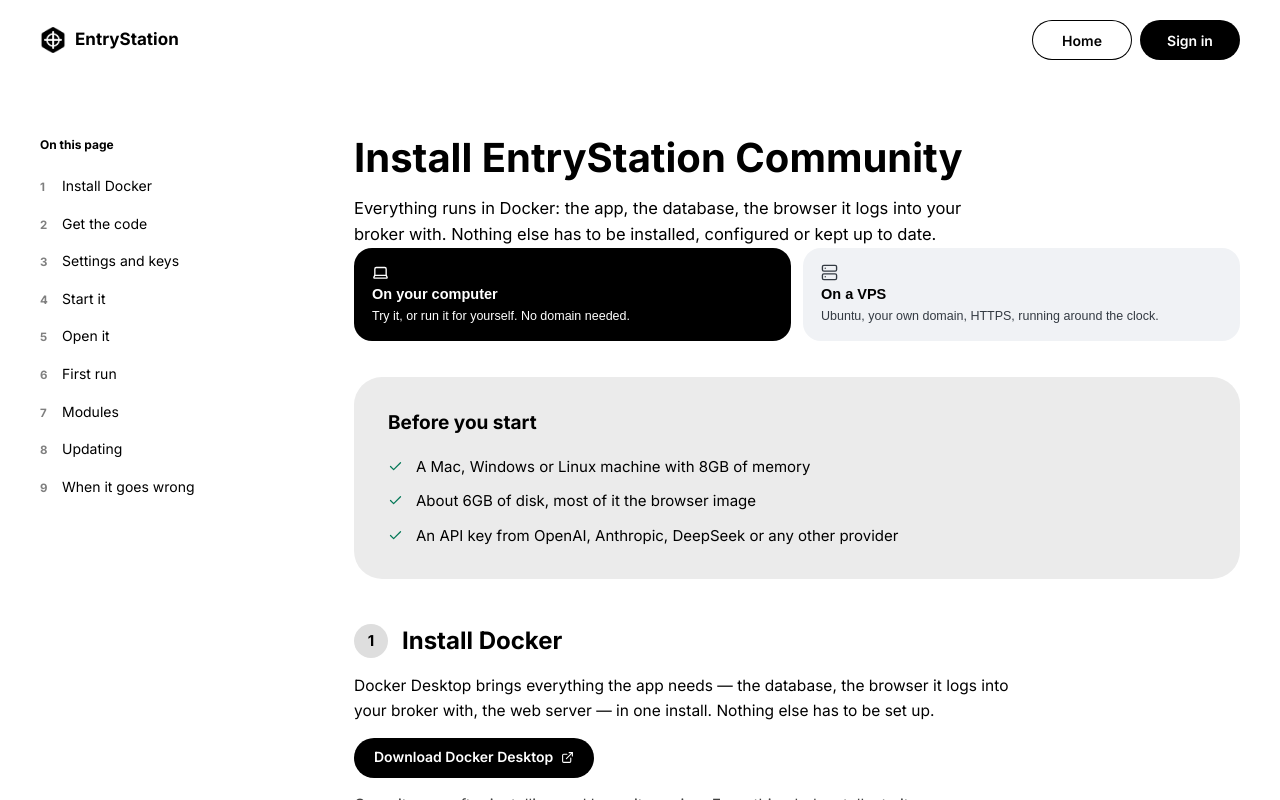
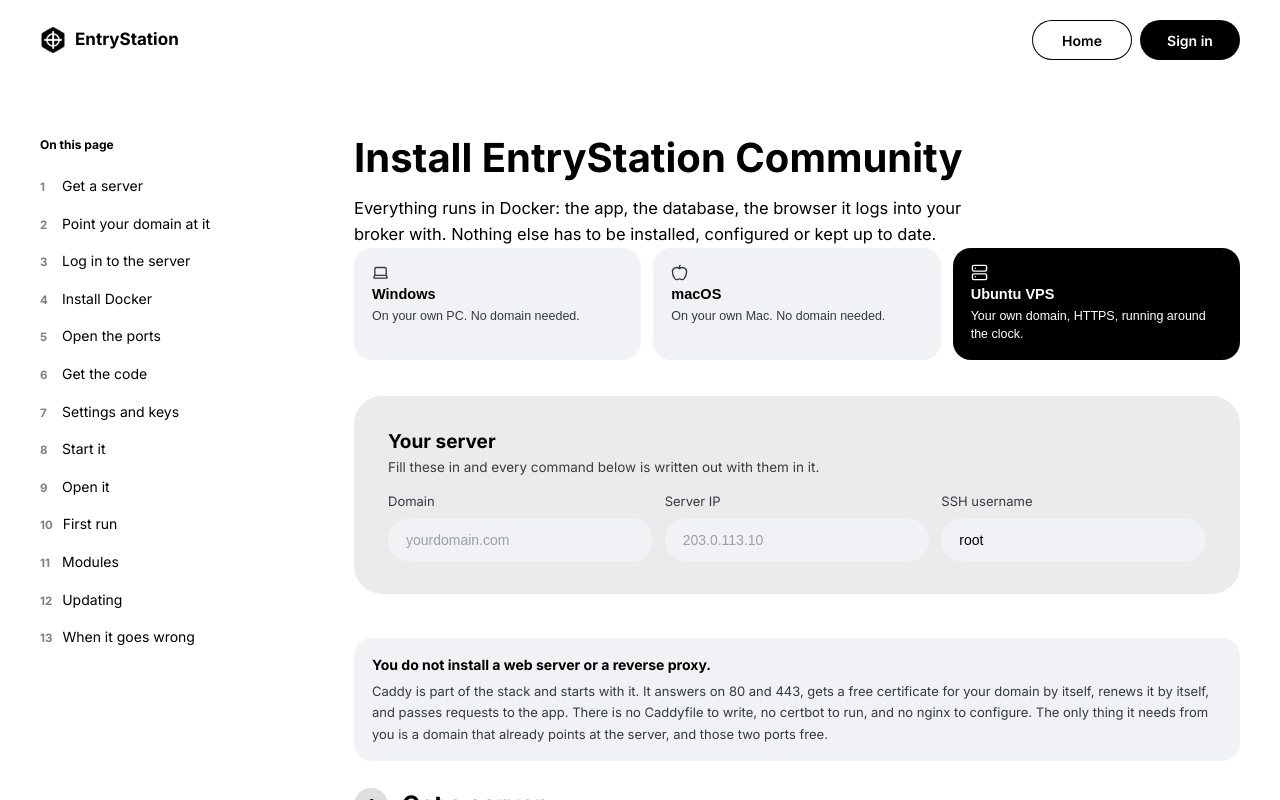
Before and after one commit to vestorfinance/arrissa-entry-station-ai-trading-app, a React (Vite) app in the folder frontend/: page /install in a window 1280 px wide. Built offline with nearby package versions, Linux system fonts and the light colour scheme; no server answers.

Commit message:
The install guide stops assuming Docker, a proxy, or a domain

```diff
--- a/frontend/src/pages/Install.jsx
+++ b/frontend/src/pages/Install.jsx
@@ -1,6 +1,6 @@
 import { useEffect, useMemo, useState } from 'react'
 import { Link } from 'react-router-dom'
-import { Check, Copy, AlertTriangle, Laptop, Server, ExternalLink } from 'lucide-react'
+import { Check, Copy, AlertTriangle, Laptop, Server, ExternalLink, Apple } from 'lucide-react'
 import * as api from '../services/api.js'
 
 // The Community installation guide.
@@ -20,27 +20,105 @@
 const REPO = 'https://github.com/vestorfinance/arrissa-entry-station-ai-trading-app.git'
 const DIR = '~/entrystation'
 
-const LOCAL = [
+// ── Windows ───────────────────────────────────────────────────────────────────
+const WINDOWS = [
   {
-    id: 'l-docker',
-    title: 'Install Docker',
-    body: 'Docker Desktop brings everything the app needs — the database, the browser it logs '
-        + 'into your broker with, the web server — in one install. Nothing else has to be set up.',
-    link: { label: 'Download Docker Desktop', url: 'https://www.docker.com/products/docker-desktop/' },
-    note: 'Open it once after installing and leave it running. Everything below talks to it.',
+    id: 'w-docker',
+    title: 'Install Docker Desktop',
+    body: 'Docker Desktop runs the whole stack: the app, its database, the web server, and the '
+        + 'browser it logs into your broker with. You install this one thing and nothing else.',
+    link: { label: 'Download Docker Desktop for Windows', url: 'https://www.docker.com/products/docker-desktop/' },
+    note: 'Windows 10 or 11, 64-bit. The installer turns on WSL 2 for you. If it complains about '
+        + 'virtualisation, it needs to be enabled in your BIOS — restart, enter setup, and look '
+        + 'for Intel VT-x or AMD-V.',
+    warn: 'Restart the machine after installing, then open Docker Desktop once and wait for the '
+        + 'whale icon to stop animating. Nothing below works until it says Engine running.',
   },
   {
-    id: 'l-code',
+    id: 'w-check',
+    title: 'Check it works',
+    body: 'In PowerShell. Both lines should print a version. If they do not, Docker Desktop is '
+        + 'not running yet.',
+    code: 'docker --version\ndocker compose version',
+  },
+  {
+    id: 'w-code',
     title: 'Get the code',
-    body: 'One clone. This is the public edition: core, the free modules, and the store client '
-        + 'that fetches anything you buy.',
+    body: 'Git for Windows if you do not have it, then one clone. This is the public edition: '
+        + 'core, the free modules, and the store client that fetches anything you buy.',
+    link: { label: 'Download Git for Windows', url: 'https://git-scm.com/download/win' },
+    code: `git clone ${REPO} $env:USERPROFILE\\entrystation
+cd $env:USERPROFILE\\entrystation`,
+  },
+  {
+    id: 'w-env',
+    title: 'Settings and keys',
+    body: 'Three secrets, generated on your machine and never leaving it. Run this in PowerShell '
+        + 'from the folder you just cloned into.',
+    code: `Copy-Item .env.docker.example .env
+
+$fernet = python -c "import base64,os; print(base64.urlsafe_b64encode(os.urandom(32)).decode())"
+$jwt    = python -c "import secrets; print(secrets.token_urlsafe(48))"
+$dbpass = python -c "import secrets; print(secrets.token_urlsafe(24))"
+
+Add-Content .env "DOMAIN=:80"
+Add-Content .env "FERNET_KEY=$fernet"
+Add-Content .env "JWT_SECRET=$jwt"
+Add-Content .env "DB_PASSWORD=$dbpass"`,
+    note: 'No Python? Install it from python.org, or open .env in Notepad and paste any three '
+        + 'long random strings of your own. They only have to be secret, not special.',
+    warn: 'Back up .env. Losing FERNET_KEY makes every stored broker session and API key '
+        + 'permanently unreadable. There is no recovery, by design.',
+  },
+  {
+    id: 'w-run',
+    title: 'Start it',
+    body: 'The first build takes several minutes, most of it downloading the browser. After that '
+        + 'it starts in seconds.',
+    code: 'docker compose up -d --build\ndocker compose logs -f app',
+    note: 'Wait for "Application startup complete", then press Ctrl-C. That stops watching the '
+        + 'logs, not the app.',
+  },
+  {
+    id: 'w-open',
+    title: 'Open it',
+    body: 'Go to http://localhost. The first account you create is the owner, and registration '
+        + 'closes behind it: a Community instance is single-user, so nobody can sign up on your '
+        + 'machine afterwards.',
+  },
+]
+
+// ── macOS ─────────────────────────────────────────────────────────────────────
+const MACOS = [
+  {
+    id: 'm-docker',
+    title: 'Install Docker Desktop',
+    body: 'Docker Desktop runs the whole stack: the app, its database, the web server, and the '
+        + 'browser it logs into your broker with. You install this one thing and nothing else.',
+    link: { label: 'Download Docker Desktop for Mac', url: 'https://www.docker.com/products/docker-desktop/' },
+    note: 'Pick the right build. Apple menu → About This Mac: if it says Apple M1/M2/M3/M4, take '
+        + 'Apple Silicon; if it says Intel, take Intel. The wrong one will not run.',
+    warn: 'Open Docker Desktop once after installing and leave it running. Nothing below works '
+        + 'until the whale icon in the menu bar stops animating.',
+  },
+  {
+    id: 'm-check',
+    title: 'Check it works',
+    body: 'In Terminal. Both lines should print a version.',
+    code: 'docker --version\ndocker compose version',
+  },
+  {
+    id: 'm-code',
+    title: 'Get the code',
+    body: 'macOS asks to install the developer tools the first time you run git. Say yes; it is a '
+        + 'one-time prompt.',
     code: `git clone ${REPO} ${DIR}\ncd ${DIR}`,
   },
   {
-    id: 'l-env',
+    id: 'm-env',
     title: 'Settings and keys',
-    body: 'Three secrets, generated on your machine and never leaving it, written into .env '
-        + 'along with the two settings a local install needs.',
+    body: 'Three secrets, generated on your machine and never leaving it. Paste the whole block '
+        + 'at once — it is one command.',
     code: `cp .env.docker.example .env
 
 cat >> .env <<EOF
@@ -50,35 +128,54 @@
 JWT_SECRET=$(python3 -c "import secrets; print(secrets.token_urlsafe(48))")
 DB_PASSWORD=$(python3 -c "import secrets; print(secrets.token_urlsafe(24))")
 EOF`,
-    note: 'DOCKER_PLATFORM=linux/arm64 is for Apple Silicon. On an Intel Mac, Windows or Linux, '
-        + 'delete that line.',
+    note: 'The DOCKER_PLATFORM line is for Apple Silicon. On an Intel Mac, delete it.',
     warn: 'Back up .env. Losing FERNET_KEY makes every stored broker session and API key '
         + 'permanently unreadable. There is no recovery, by design.',
   },
   {
-    id: 'l-run',
+    id: 'm-run',
     title: 'Start it',
-    body: 'The first build takes a few minutes, most of it pulling the browser. After that it is '
-        + 'seconds.',
-    code: `docker compose up -d --build\ndocker compose logs -f app`,
+    body: 'The first build takes several minutes, most of it downloading the browser. After that '
+        + 'it starts in seconds.',
+    code: 'docker compose up -d --build\ndocker compose logs -f app',
     note: 'Wait for "Application startup complete", then press Ctrl-C. That stops watching the '
         + 'logs, not the app.',
   },
   {
-    id: 'l-open',
+    id: 'm-open',
     title: 'Open it',
     body: 'Go to http://localhost. The first account you create is the owner, and registration '
         + 'closes behind it: a Community instance is single-user, so nobody can sign up on your '
-        + 'box afterwards.',
+        + 'machine afterwards.',
   },
 ]
 
 const TROUBLE = [
   {
-    q: 'The page does not load at all',
-    a: 'Check all three containers are up with `docker compose ps`. If caddy keeps restarting it '
-       + 'is usually the certificate: the domain has to resolve to this server, and ports 80 and '
-       + '443 have to be open, before one can be issued.',
+    q: 'docker: command not found',
+    a: 'Docker Desktop is installed but not running, or the terminal was open before you '
+       + 'installed it. Start Docker Desktop, wait for the whale to stop animating, then close '
+       + 'and reopen your terminal. On a server, log out and back in after the usermod line.',
+  },
+  {
+    q: 'Port 80 is already allocated',
+    a: 'Something else on the machine is already serving the web. On a server that is usually '
+       + 'Apache or nginx: `sudo systemctl disable --now apache2 nginx`. On Windows it is often '
+       + 'IIS or Skype. Nothing else may hold 80 or 443, because that is where the certificate '
+       + 'check and the site both arrive.',
+  },
+  {
+    q: 'The site will not load, or the certificate fails',
+    a: 'Three things in order. Does the domain point at the server — `dig +short yourdomain.com` '
+       + 'should print its IP. Are 80 and 443 open — `sudo ufw status`. And is it behind '
+       + 'Cloudflare with the orange cloud on? Turn it to DNS only for the first start, and if '
+       + 'you turn it back on set SSL/TLS to Full, never Flexible.',
+  },
+  {
+    q: 'It redirects forever, or says too many redirects',
+    a: 'Cloudflare SSL/TLS is set to Flexible. Flexible tells Cloudflare to talk to your server '
+       + 'over plain http while the app is redirecting everything to https, so the two send each '
+       + 'other in circles. Set it to Full.',
   },
   {
     q: 'Connecting a broker says the browser executable is missing',
@@ -176,7 +273,14 @@
 
 export default function Install() {
   const [cfg, setCfg] = useState(null)
-  const [where, setWhere] = useState('local')
+  // Default to what they are actually using. Asking somebody on a Mac to pick
+  // "macOS" from three buttons is a question with an answer already on screen.
+  const [where, setWhere] = useState(() => {
+    const p = (navigator.userAgent || '').toLowerCase()
+    if (p.includes('win')) return 'windows'
+    if (p.includes('mac')) return 'macos'
+    return 'vps'
+  })
   // What the VPS commands need, asked for once and written into every block.
   const [host, setHost] = useState('')
   const [user, setUser] = useState('root')
@@ -195,50 +299,78 @@
 
   const VPS = useMemo(() => [
     {
+      id: 'v-vps',
+      title: 'Get a server',
+      body: 'Any provider will do — Hetzner, DigitalOcean, Vultr, Contabo. Ask for Ubuntu 22.04 '
+          + 'or 24.04, 2 vCPU and 4GB of memory. When it is built you are given an IP address, a '
+          + 'username (usually root) and either a password or an SSH key.',
+      note: '4GB is not padding. The app logs into your broker with a real browser, and a browser '
+          + 'is the heaviest thing on the box.',
+    },
+    {
       id: 'v-dns',
-      title: 'Point your domain at the server',
-      body: `At your domain registrar, add an A record for ${D} pointing to ${H}. Do this first: `
-          + 'the certificate is issued by proving you control the domain, and that check happens '
-          + 'the moment the app starts.',
-      note: 'Give DNS a few minutes to propagate before the last step.',
+      title: 'Point your domain at it',
+      body: `Wherever you bought ${D}, find DNS settings and add one record: type A, name @ (or `
+          + `the subdomain you want), value ${H}. That is all a domain is here — a name that `
+          + 'answers with your server\u2019s address.',
+      code: `# from your own machine, check it took
+dig +short ${D}
+# should print ${H}`,
+      note: 'It can take a few minutes. Do this before starting the app: the HTTPS certificate is '
+          + 'issued by proving you control the domain, and that check happens against DNS the '
+          + 'moment the app first starts.',
+      warn: 'On Cloudflare, set the record to DNS only (grey cloud) for the first start. Orange '
+          + 'cloud proxies the certificate check and it can fail. Turn it on afterwards if you '
+          + 'want it, and set SSL/TLS to Full \u2014 Flexible causes an endless redirect loop.',
     },
     {
       id: 'v-ssh',
-      title: 'Connect to the server',
-      body: 'Everything from here runs on the server, not on your own machine.',
+      title: 'Log in to the server',
+      body: 'On Mac or Linux use Terminal. On Windows use PowerShell, which has ssh built in. '
+          + 'Everything after this runs on the server, not on your own machine.',
       code: `ssh ${U}@${H}`,
+      note: 'The first time it asks whether you trust the host. Type yes.',
     },
     {
       id: 'v-docker',
       title: 'Install Docker',
-      body: "Docker's own installer, the one their documentation gives. Compose comes with it.",
+      body: "Docker\u2019s own installer, which is the one their documentation gives. Compose "
+          + 'comes with it. The second and third lines let you run docker without typing sudo '
+          + 'every time.',
       code: `curl -fsSL https://get.docker.com | sudo sh
 sudo usermod -aG docker ${U}
-newgrp docker`,
-      note: 'The last two lines let you run docker without sudo. Skip them and every docker '
-          + 'command below needs sudo in front of it.',
+newgrp docker
+
+docker --version
+docker compose version`,
+      note: 'Both version lines should print. If they do not, log out and back in.',
     },
     {
       id: 'v-ports',
       title: 'Open the ports',
-      body: '80 and 443, plus the ssh you are already using. 80 is not optional: it is how the '
-          + 'certificate is issued, even though the app redirects to https afterwards.',
+      body: 'A firewall that lets in ssh, web traffic, and nothing else. Port 80 is not optional '
+          + 'even though the site ends up on https: it is how the certificate is issued.',
       code: `sudo ufw allow OpenSSH
 sudo ufw allow 80/tcp
 sudo ufw allow 443/tcp
-sudo ufw --force enable`,
+sudo ufw --force enable
+sudo ufw status`,
+      warn: 'Nothing else may already be using 80 or 443. If this server runs Apache, nginx or a '
+          + 'Caddy of its own, stop it first \u2014 `sudo systemctl disable --now apache2 nginx` '
+          + '\u2014 or the app cannot start and the error will only say the port is in use.',
     },
     {
       id: 'v-code',
       title: 'Get the code',
-      body: 'The same public edition as a local install.',
+      body: 'The same public edition as a local install: core, the free modules, and the store '
+          + 'client that fetches anything you buy.',
       code: `git clone ${REPO} ~/entrystation\ncd ~/entrystation`,
     },
     {
       id: 'v-env',
       title: 'Settings and keys',
-      body: 'Your domain goes in here, and the three secrets are generated on the server. Caddy '
-          + 'reads DOMAIN and gets a certificate for it on the first start.',
+      body: 'Your domain goes in here, and the three secrets are generated on the server. Paste '
+          + 'the whole block at once.',
       code: `cp .env.docker.example .env
 
 cat >> .env <<EOF
@@ -247,29 +379,36 @@
 FERNET_KEY=$(python3 -c "import base64,os; print(base64.urlsafe_b64encode(os.urandom(32)).decode())")
 JWT_SECRET=$(python3 -c "import secrets; print(secrets.token_urlsafe(48))")
 DB_PASSWORD=$(python3 -c "import secrets; print(secrets.token_urlsafe(24))")
-EOF`,
+EOF
+
+cat .env`,
       note: 'Leave DOCKER_PLATFORM empty on a server. It defaults to amd64, which is what '
           + 'Microsoft publishes Edge for, and Edge is what the broker login uses.',
-      warn: 'Back up .env somewhere that is not the server. Losing FERNET_KEY makes every stored '
-          + 'broker session and API key permanently unreadable.',
+      warn: 'Copy .env somewhere off the server. Losing FERNET_KEY makes every stored broker '
+          + 'session and API key permanently unreadable.',
     },
     {
       id: 'v-run',
       title: 'Start it',
-      body: 'The first build takes a few minutes. Watch the log until the certificate is issued.',
-      code: `docker compose up -d --build\ndocker compose logs -f`,
+      body: 'The first build takes several minutes, most of it downloading the browser. Watch the '
+          + 'log until Caddy says it has a certificate.',
+      code: 'docker compose up -d --build\ndocker compose logs -f',
+      note: 'Look for "certificate obtained successfully" and "Application startup complete". '
+          + 'Then press Ctrl-C, which stops watching the log rather than the app.',
     },
     {
       id: 'v-open',
       title: 'Open it',
       body: `Go to https://${D}. The first account you create is the owner, and registration `
-          + 'closes behind it.',
+          + 'closes behind it: a Community instance is single-user, so nobody can sign up on your '
+          + 'server afterwards.',
+      code: `docker compose ps   # all three should say running`,
     },
   ], [H, U, D])
 
-  const steps = where === 'local' ? LOCAL : VPS
+  const steps = where === 'windows' ? WINDOWS : where === 'macos' ? MACOS : VPS
   const after = steps.length
-  const dir = where === 'local' ? DIR : '~/entrystation'
+  const dir = where === 'windows' ? '$env:USERPROFILE\\entrystation' : '~/entrystation'
 
   return (
     <div className="home ins">
@@ -307,17 +446,23 @@
               certificate and no ssh, and pretending otherwise is what makes a
               download feel like a deployment. */}
           <div className="ins-where">
-            <button className={'ins-where-btn' + (where === 'local' ? ' ins-where-btn--on' : '')}
-                    onClick={() => setWhere('local')}>
+            <button className={'ins-where-btn' + (where === 'windows' ? ' ins-where-btn--on' : '')}
+                    onClick={() => setWhere('windows')}>
               <Laptop size={17} strokeWidth={1.9} />
-              <b>On your computer</b>
-              <span>Try it, or run it for yourself. No domain needed.</span>
+              <b>Windows</b>
+              <span>On your own PC. No domain needed.</span>
+            </button>
+            <button className={'ins-where-btn' + (where === 'macos' ? ' ins-where-btn--on' : '')}
+                    onClick={() => setWhere('macos')}>
+              <Apple size={17} strokeWidth={1.9} />
+              <b>macOS</b>
+              <span>On your own Mac. No domain needed.</span>
             </button>
             <button className={'ins-where-btn' + (where === 'vps' ? ' ins-where-btn--on' : '')}
                     onClick={() => setWhere('vps')}>
               <Server size={17} strokeWidth={1.9} />
-              <b>On a VPS</b>
-              <span>Ubuntu, your own domain, HTTPS, running around the clock.</span>
+              <b>Ubuntu VPS</b>
+              <span>Your own domain, HTTPS, running around the clock.</span>
             </button>
           </div>
 
@@ -349,10 +494,28 @@
             <div className="home-panel ins-pre">
               <h2>Before you start</h2>
               <ul className="home-ticks">
-                <li><Check size={15} /> A Mac, Windows or Linux machine with 8GB of memory</li>
-                <li><Check size={15} /> About 6GB of disk, most of it the browser image</li>
-                <li><Check size={15} /> An API key from OpenAI, Anthropic, DeepSeek or any other provider</li>
+                <li><Check size={15} /> {where === 'windows'
+                  ? 'Windows 10 or 11, 64-bit, with 8GB of memory'
+                  : 'macOS 13 or later, with 8GB of memory'}</li>
+                <li><Check size={15} /> About 6GB of free disk, most of it the browser</li>
+                <li><Check size={15} /> An API key from OpenAI, Anthropic, DeepSeek or any other
+                  provider. You can add it after installing.</li>
+                <li><Check size={15} /> No domain, no certificate, no server. It runs at
+                  http://localhost on this machine.</li>
               </ul>
+            </div>
+          )}
+
+          {where === 'vps' && (
+            <div className="ins-callout">
+              <b>You do not install a web server or a reverse proxy.</b>
+              <p>
+                Caddy is part of the stack and starts with it. It answers on 80 and 443, gets a
+                free certificate for your domain by itself, renews it by itself, and passes
+                requests to the app. There is no Caddyfile to write, no certbot to run, and no
+                nginx to configure. The only thing it needs from you is a domain that already
+                points at the server, and those two ports free.
+              </p>
             </div>
           )}
 
```
Also changed, not shown: frontend/src/theme.css, 2 other files (tests, documents, lock files or other folders).
